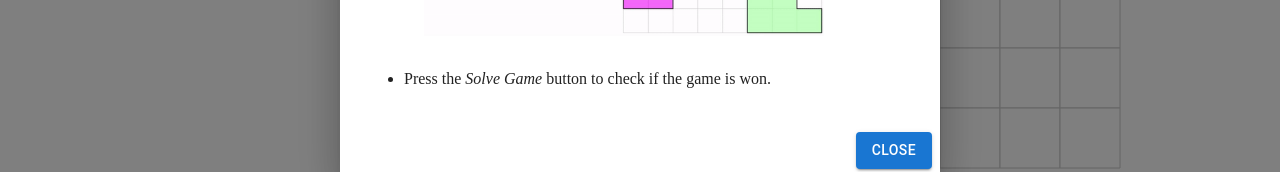
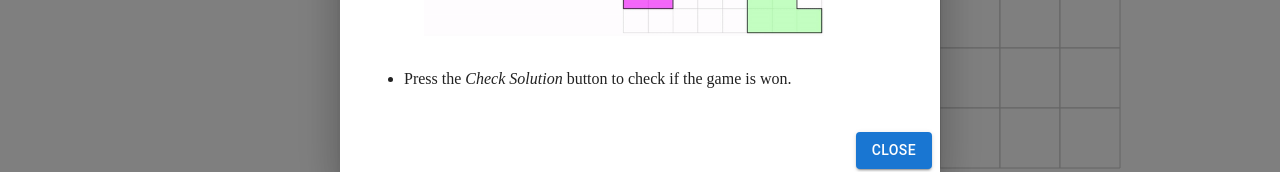
Before and after one commit to amhellmund/tetrum, a React (Vite) app: page / in a window 1280 px wide. Both pictures are taken after a click on the button "HOW TO PLAY". Shown: the part 534-706 px from the top of the page. Built offline with nearby package versions, Linux system fonts and the light colour scheme.

Commit message:
refine help text

```diff
--- a/src/help.tsx
+++ b/src/help.tsx
@@ -27,7 +27,7 @@ export default function Help(props: HelpProperties) {
                             The <i>Board</i> as well as the <i>Shape Area</i> get highlighted by a surrounding border whenever a shape is moved in either of the areas.
                             <img style={{ margin: "20px" }} src={animated_help} width={400} />
                         </li>
-                        <li>Press the <i>Solve Game</i> button to check if the game is won.</li>
+                        <li>Press the <i>Check Solution</i> button to check if the game is won.</li>
                     </ul>
                 </Box>
             </DialogContent>
```
